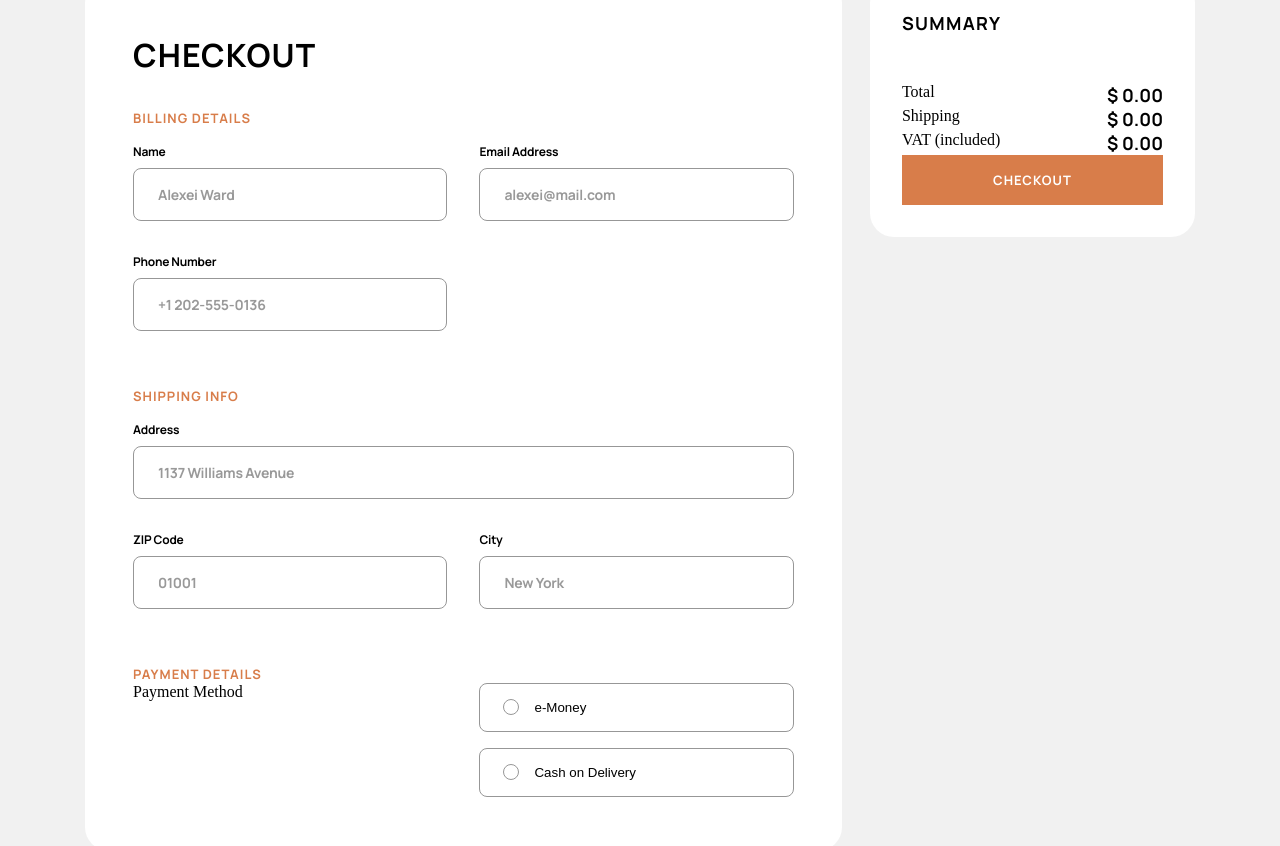
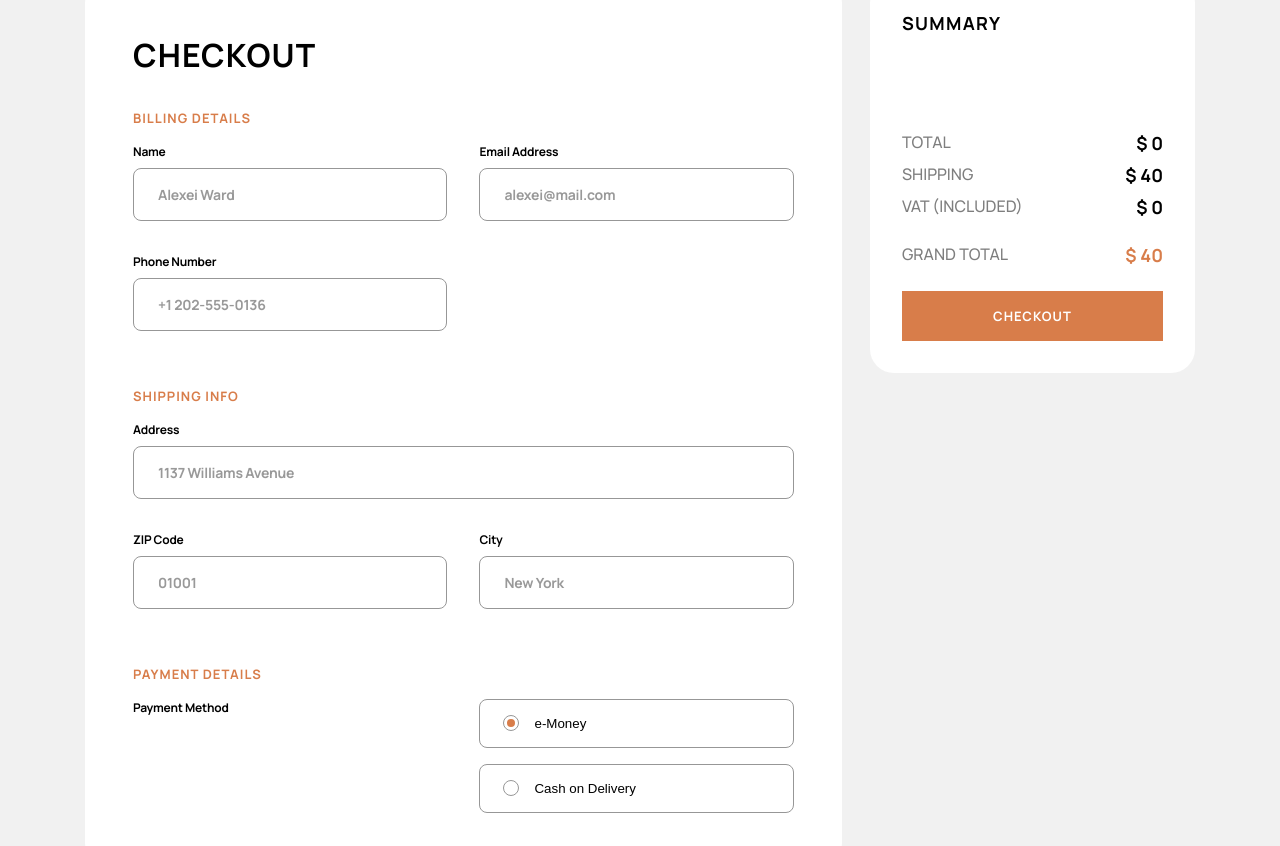
Before and after one commit to DanyloOhurtsov/Audiophile, a React (Create React App) app in the folder audiophile-ecommerce-website/: page /checkout in a window 1280 px wide. Shown: the part 298-1144 px from the top of the page. Built offline with nearby package versions, Linux system fonts and the light colour scheme.

Commit message:
CheckoutPage changing
Changes:
- Finished summary section styling and functionality on CheckoutPage

```diff
--- a/audiophile-ecommerce-website/src/components/pages/CheckoutPage/CheckoutPage.jsx
+++ b/audiophile-ecommerce-website/src/components/pages/CheckoutPage/CheckoutPage.jsx
@@ -1,8 +1,11 @@
-import React, { useState } from "react";
+import React, { useContext, useState } from "react";
 import style from "./checkoutPage.module.scss";
 import { Link } from "react-router-dom";
+import { CartContext } from "../../../dataBase/context/cart.context";
 
 export const CheckoutPage = () => {
+    const cartContext = useContext(CartContext);
+    const { itemsToBuy, totalPrice } = cartContext;
     const [infoPerson, setInfoPerson] = useState({
         name: "",
         email: "",
@@ -75,6 +78,33 @@ export const CheckoutPage = () => {
     const handleChangeInput = (e) => {
         setInfoPerson({ ...infoPerson, [e.target.id]: e.target.value });
     };
+    const formatNumberWithCommas = (number) => {
+        return number.toString().replace(/\B(?=(\d{3})+(?!\d))/g, ",");
+    };
+    const generateCartItems = (items) => {
+        const mappedItems = items.reduce((acc, item) => {
+            if (!acc[item.id]) {
+                acc[item.id] = {
+                    item,
+                    quantity: 1,
+                };
+            } else {
+                acc[item.id].quantity++;
+            }
+
+            return acc;
+        }, {});
+
+        const sortedItems = Object.values(mappedItems).sort((a, b) => {
+            const totalPriceA = a.item.price * a.quantity;
+            const totalPriceB = b.item.price * b.quantity;
+
+            return totalPriceB - totalPriceA;
+        });
+
+        return sortedItems;
+    };
+    const resultOfGroupedItems = generateCartItems(itemsToBuy);
 
     return (
         <div className={style.checkoutPage}>
@@ -151,14 +181,15 @@ export const CheckoutPage = () => {
                                         <p className={style.labelPaymentType}>
                                             Payment Method
                                         </p>
-                                        <div className={style.selectorPaymentType}>
+                                        <div
+                                            className={
+                                                style.selectorPaymentType
+                                            }
+                                        >
                                             <button
-                                                className={`${
-                                                    infoPerson.paymentMethod ===
-                                                    "e-Money"
-                                                        ? style.activeButtonType
-                                                        : ""
-                                                } ${style.buttonPaymentType}`}
+                                                className={
+                                                    style.buttonPaymentType
+                                                }
                                                 onClick={(event) =>
                                                     handleChangeInput(event)
                                                 }
@@ -166,17 +197,21 @@ export const CheckoutPage = () => {
                                                 id="paymentMethod"
                                             >
                                                 <div
-                                                    className={style.point}
+                                                    className={`${
+                                                        style.point
+                                                    } ${
+                                                        infoPerson.paymentMethod ===
+                                                        "e-Money"
+                                                            ? style.activeButtonType
+                                                            : ""
+                                                    }`}
                                                 ></div>
                                                 <p>e-Money</p>
                                             </button>
                                             <button
-                                                className={`${
-                                                    infoPerson.paymentMethod ===
-                                                    "cash"
-                                                        ? style.activeButtonType
-                                                        : ""
-                                                } ${style.buttonPaymentType}`}
+                                                className={
+                                                    style.buttonPaymentType
+                                                }
                                                 value={"cash"}
                                                 id="paymentMethod"
                                                 onClick={(event) =>
@@ -184,7 +219,14 @@ export const CheckoutPage = () => {
                                                 }
                                             >
                                                 <div
-                                                    className={style.point}
+                                                    className={`${
+                                                        style.point
+                                                    } ${
+                                                        infoPerson.paymentMethod ===
+                                                        "cash"
+                                                            ? style.activeButtonType
+                                                            : ""
+                                                    }`}
                                                 ></div>
                                                 <p>Cash on Delivery</p>
                                             </button>
@@ -196,18 +238,71 @@ export const CheckoutPage = () => {
                     </div>
                     <div className={style.summaryCheckout}>
                         <h3 className={style.title3SummaryCheckout}>Summary</h3>
+                        <div className={style.cardProductList}>
+                            {resultOfGroupedItems.map((item) => (
+                                <div
+                                    className={style.cartItem}
+                                    key={item.item.id}
+                                >
+                                    <div className={style.leftCartItem}>
+                                        <div className={style.imageCartItem}>
+                                            <img
+                                                src={item.item.previewPhoto}
+                                                alt=""
+                                            />
+                                        </div>
+                                        <div className={style.textCartItem}>
+                                            <p className={style.nameItem}>
+                                                {item.item.shortName}
+                                            </p>
+                                            <p className={style.priceItem}>
+                                                $ {item.item.price}
+                                            </p>
+                                        </div>
+                                    </div>
+                                    <p className={style.itemQuantity}>x{item.quantity}</p>
+                                </div>
+                            ))}
+                        </div>
                         <div className={style.totalContent}>
-                            <div className={style.itemTotal}>
-                                <p>Total</p>
-                                <p className={style.price}>$ 0.00</p>
+                            <div className={style.mainTotalContent}>
+                                <div className={style.itemTotal}>
+                                    <p className={style.title}>Total</p>
+                                    <p className={style.price}>
+                                        ${" "}
+                                        {formatNumberWithCommas(
+                                            totalPrice.toFixed(0)
+                                        )}
+                                    </p>
+                                </div>
+                                <div className={style.itemTotal}>
+                                    <p className={style.title}>Shipping</p>
+                                    <p className={style.price}>$ 40</p>
+                                </div>
+                                <div className={style.itemTotal}>
+                                    <p className={style.title}>
+                                        VAT (included)
+                                    </p>
+                                    <p className={style.price}>
+                                        ${" "}
+                                        {formatNumberWithCommas(
+                                            ((totalPrice / 100) * 1.9).toFixed(
+                                                0
+                                            )
+                                        )}
+                                    </p>
+                                </div>
                             </div>
                             <div className={style.itemTotal}>
-                                <p>Shipping</p>
-                                <p className={style.price}>$ 0.00</p>
-                            </div>
-                            <div className={style.itemTotal}>
-                                <p>VAT (included)</p>
-                                <p className={style.price}>$ 0.00</p>
+                                <p className={style.title}>Grand total</p>
+                                <p
+                                    className={`${style.price} ${style.grandTotal}`}
+                                >
+                                    ${" "}
+                                    {formatNumberWithCommas(
+                                        (totalPrice + 40).toFixed(0)
+                                    )}
+                                </p>
                             </div>
                             <button
                                 className={style.checkoutButton}
--- a/audiophile-ecommerce-website/src/components/pages/CheckoutPage/checkoutPage.module.scss
+++ b/audiophile-ecommerce-website/src/components/pages/CheckoutPage/checkoutPage.module.scss
@@ -118,6 +118,16 @@
                                 display: flex;
                                 justify-content: space-between;
                                 align-items: flex-start;
+                                margin-top: 16px;
+                                .labelPaymentType {
+                                    color: $colorBlack_00;
+                                    font-family: $fontFamily;
+                                    font-size: $size12;
+                                    font-style: $styleNormal;
+                                    font-weight: $weight700;
+                                    line-height: $lineNormal;
+                                    letter-spacing: $spacing-0_214;
+                                }
                                 .selectorPaymentType {
                                     width: calc(50% - 16px);
                                     display: flex;
@@ -130,11 +140,21 @@
                                         padding: 16px 24px;
                                         border: 1px solid $colorGrey_97;
                                         border-radius: 8px;
+                                        p {
+                                            pointer-events: none;
+                                        }
                                         .point {
+                                            pointer-events: none;
+                                            border: 7px solid $colorWhite_FF;
                                             width: 14px;
                                             height: 14px;
                                             outline: 1px solid $colorGrey_97;
                                             border-radius: 50%;
+                                            background-color: $colorOrange_D8;
+                                            transition: 250ms;
+                                            &.activeButtonType {
+                                                border: 3px solid $colorWhite_FF;
+                                            }
                                         }
                                     }
                                 }
@@ -161,23 +181,97 @@
                     letter-spacing: $spacing1_2;
                     text-transform: $upperCase;
                 }
+                .cardProductList {
+                    display: flex;
+                    flex-direction: column;
+                    gap: 24px;
+                    .cartItem {
+                        display: flex;
+                        align-items: center;
+                        width: 100%;
+                        justify-content: space-between;
+                        .leftCartItem {
+                            display: flex;
+                            gap: 16px;
+                            align-items: center;
+                            .imageCartItem {
+                                width: 64px;
+                                height: 64px;
+                                display: flex;
+                                align-items: center;
+                                justify-content: center;
+                                background-color: $colorWhite_F1;
+                                border-radius: 8px;
+                                img {
+                                    object-fit: contain;
+                                    height: 100%;
+                                }
+                            }
+                            .textCartItem {
+                                display: flex;
+                                flex-direction: column;
+                                gap: 8px;
+                                p {
+                                    font-family: $fontFamily;
+                                    font-style: $styleNormal;
+                                    line-height: $lineNormal;
+                                    font-weight: $weight700;
+                                }
+                                .nameItem {
+                                    color: $colorBlack_00;
+                                    font-size: $size15;
+                                }
+                                .priceItem {
+                                    color: $colorGrey_80;
+                                    font-size: $size14;
+                                }
+                            }
+                        }
+                        .itemQuantity {
+                            color: $colorBlack_00;
+                            font-family: $fontFamily;
+                            font-size: $size13;
+                            font-style: $styleNormal;
+                            font-weight: $weight700;
+                            line-height: $lineNormal;
+                            letter-spacing: $spacing1;
+                        }
+                    }
+                }
                 .totalContent {
+                    .mainTotalContent {
+                        display: flex;
+                        flex-direction: column;
+                        gap: 8px;
+                        margin-bottom: 24px;
+                    }
                     .itemTotal {
                         display: flex;
                         justify-content: space-between;
+                        p {
+                            color: $colorBlack_00;
+                            font-family: $fontFamily;
+                            font-style: $styleNormal;
+                            line-height: $lineNormal;
+                            text-transform: uppercase;
+                        }
+                        .title {
+                            opacity: $opacity0_5;
+                            font-size: $size16;
+                            font-weight: $weight500;
+                        }
                         .price {
                             text-align: right;
-                            color: $colorBlack_00;
-                            font-family: $fontFamily;
                             font-size: $size18;
-                            font-style: $styleNormal;
                             font-weight: $weight700;
-                            line-height: $lineNormal;
-                            text-transform: uppercase;
+                        }
+                        .grandTotal {
+                            color: $colorOrange_D8;
                         }
                     }
                 }
                 .checkoutButton {
+                    margin-top: 24px;
                     width: 100%;
                     padding: 16px 32px;
                     display: flex;
--- a/audiophile-ecommerce-website/src/components/variables.module.scss
+++ b/audiophile-ecommerce-website/src/components/variables.module.scss
@@ -4,6 +4,7 @@ $colorOrange_FB: #fbaf85;
 $colorBlack_00: #000;
 $colorBlack_01: #101010;
 $colorBlack_19: #191919;
+$colorGrey_80: #808080;
 $colorGrey_79: #797979;
 $colorGrey_97: #979797;
 $colorGrey_99: #999;
@@ -21,6 +22,7 @@ $size12: 12px;
 $size13: 13px;
 $size14: 14px;
 $size15: 15px;
+$size16: 16px;
 $size18: 18px;
 $size24: 24px;
 $size28: 28px;
@@ -40,6 +42,7 @@ $weightNormal: normal;
 
 // LETTER SPACING
 $spacing-0_2: -0.214px;
+$spacing-0_214: -0.214px;
 $spacing-0_25: -0.25px;
 $spacing1: 1px;
 $spacing1_07: 1.071px;
@@ -54,3 +57,6 @@ $lineNormal: normal;
 
 // TRANSFORM
 $upperCase: uppercase;
+
+// OPACITY
+$opacity0_5: 0.5;
```
